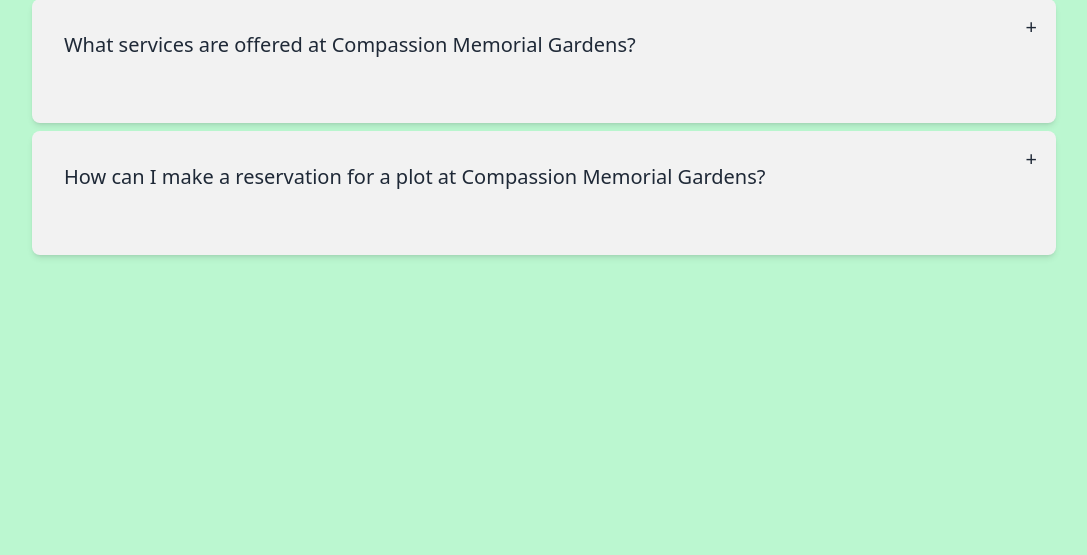
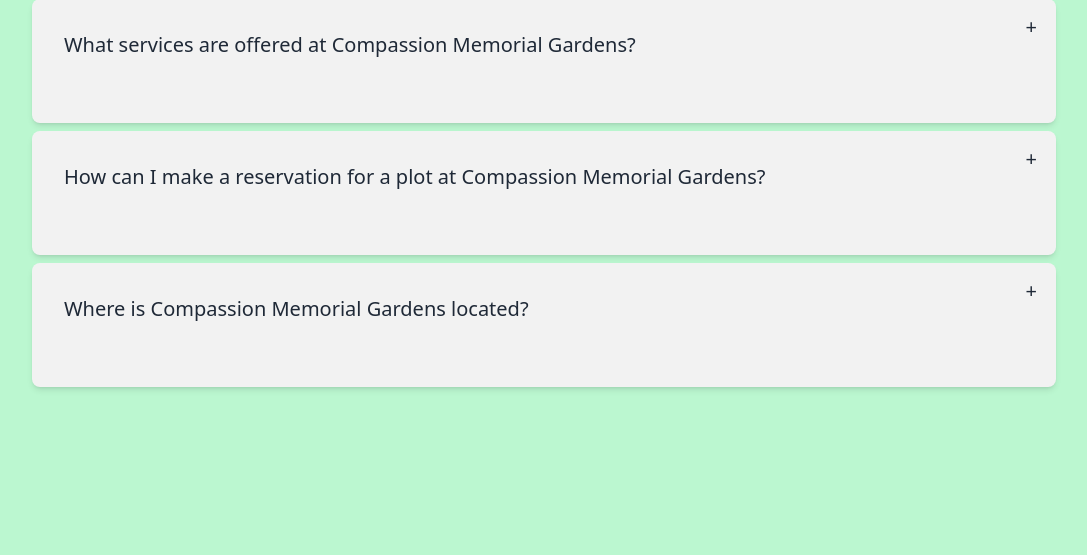
Before and after one commit to Bombastiksideeye/CEMETERY-MANAGEMENT-SYSTEM, a PHP site: page / in a window 1280 px wide. Shown: the part 2989-3544 px from the top of the page, without its empty margins (96-1183 px from the left). Before the commit the page ends 3247 px from the top, so only its background shows below. Run offline with PHP 8.4, Linux system fonts and the light colour scheme; some libraries are stand-ins or nearby versions.

Commit message:
Add files via upload

```diff
--- a/index.php
+++ b/index.php
@@ -307,6 +307,17 @@
 
 
 
+    <div class="collapse collapse-plus bg-base-200 my-2 rounded-lg shadow-md">
+      <input type="radio" name="my-accordion-3" id="accordion-4" />
+      <div class="collapse-title text-xl font-medium">
+        <label for="accordion-4" class="cursor-pointer block p-4">Where is Compassion Memorial Gardens located?</label>
+      </div>
+      <div class="collapse-content p-4">
+        <p>Compassion Memorial Gardens is conveniently located in a tranquil setting just outside the city. Our address is Lower Lancangan, Oroquieta City, Philippines, and we are easily accessible by car and public transportation.</p>
+      </div>
+    </div>
+
+
 
 
 </body>
```
